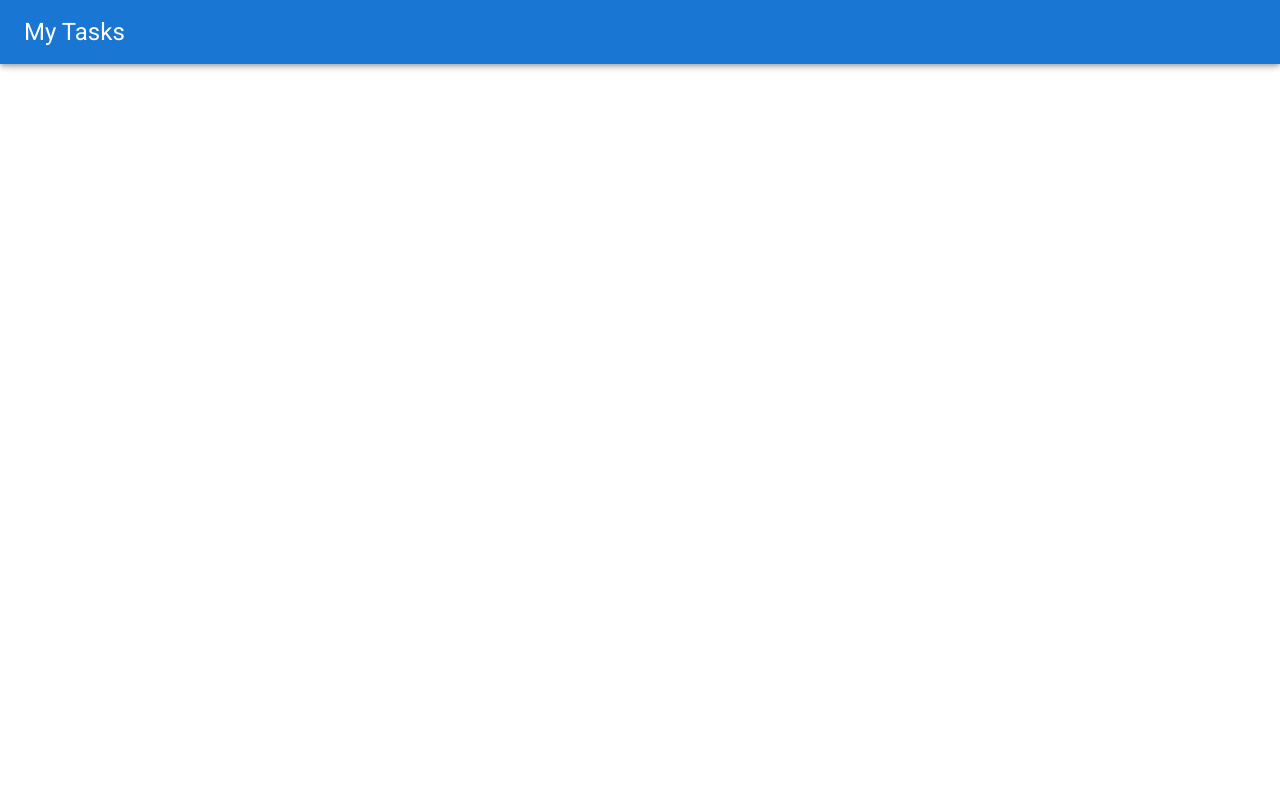
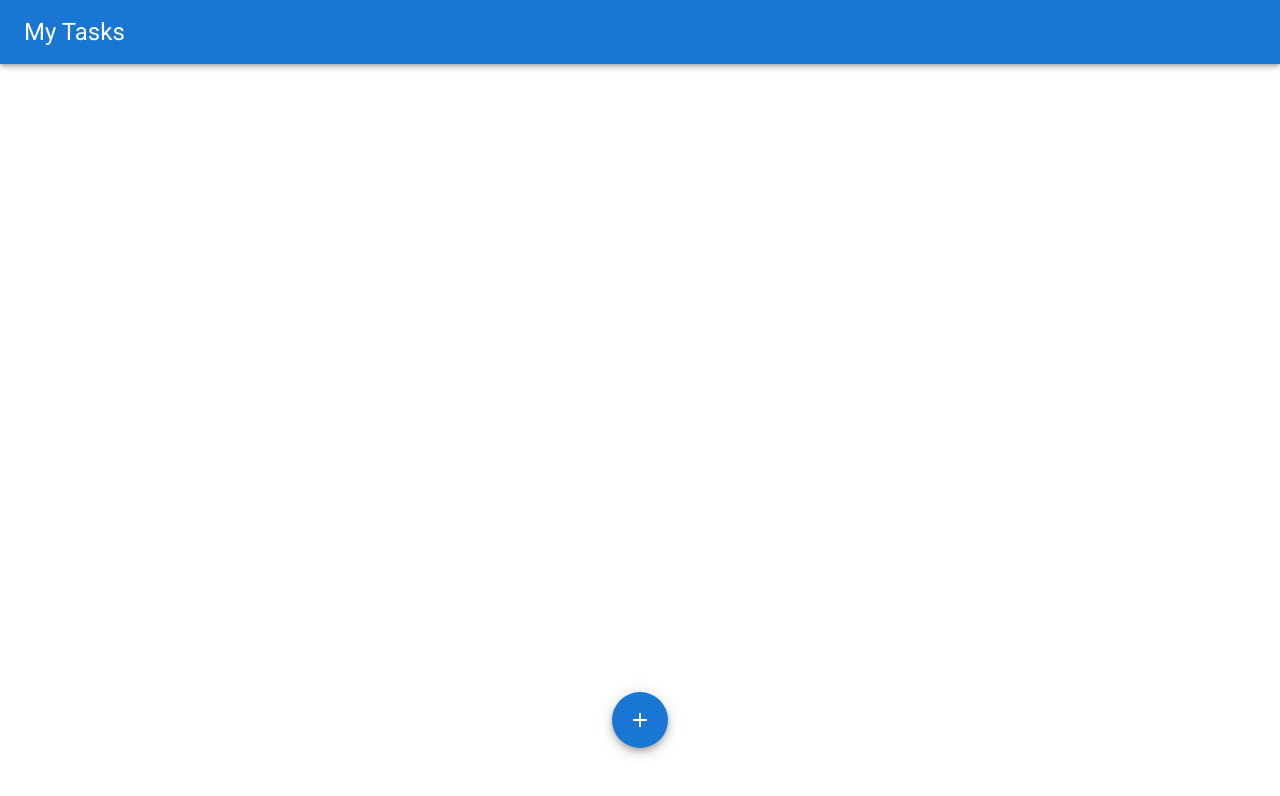
Before and after one commit to indra120/todo-list-app-react, a React (Create React App) app: page / in a window 1280 px wide. Shown: the top 796 px of the page. Built offline with nearby package versions, Linux system fonts and the light colour scheme.

Commit message:
Create Addbutton

```diff
--- a/src/App.jsx
+++ b/src/App.jsx
@@ -1,9 +1,10 @@
-import Header from './components/Header';
+import { AddButton, Header } from './components';
 
 const App = () => {
   return (
     <>
       <Header />
+      <AddButton />
     </>
   );
 };
--- /dev/null
+++ b/src/components/AddButton.jsx
@@ -0,0 +1,19 @@
+import { Fab } from '@mui/material';
+import { Add } from '@mui/icons-material';
+
+const AddButton = () => (
+  <Fab
+    sx={{
+      position: 'absolute',
+      top: '90%',
+      left: '50%',
+      transform: 'translate(-50%,-50%)',
+    }}
+    color='primary'
+    onClick={() => {}}
+  >
+    <Add />
+  </Fab>
+);
+
+export default AddButton;
--- /dev/null
+++ b/src/components/index.js
@@ -0,0 +1,4 @@
+import AddButton from './AddButton';
+import Header from './Header';
+
+export { AddButton, Header };
```
